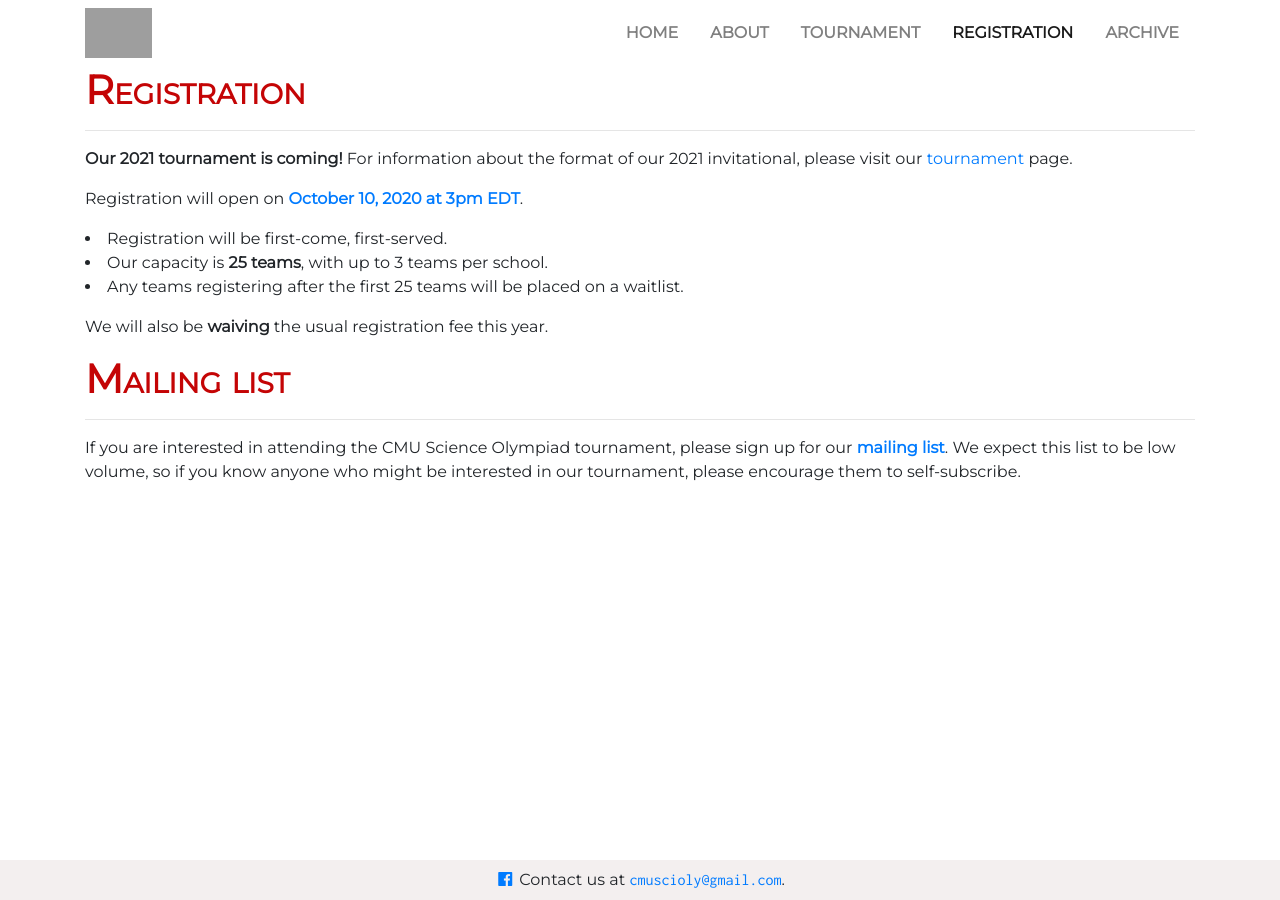
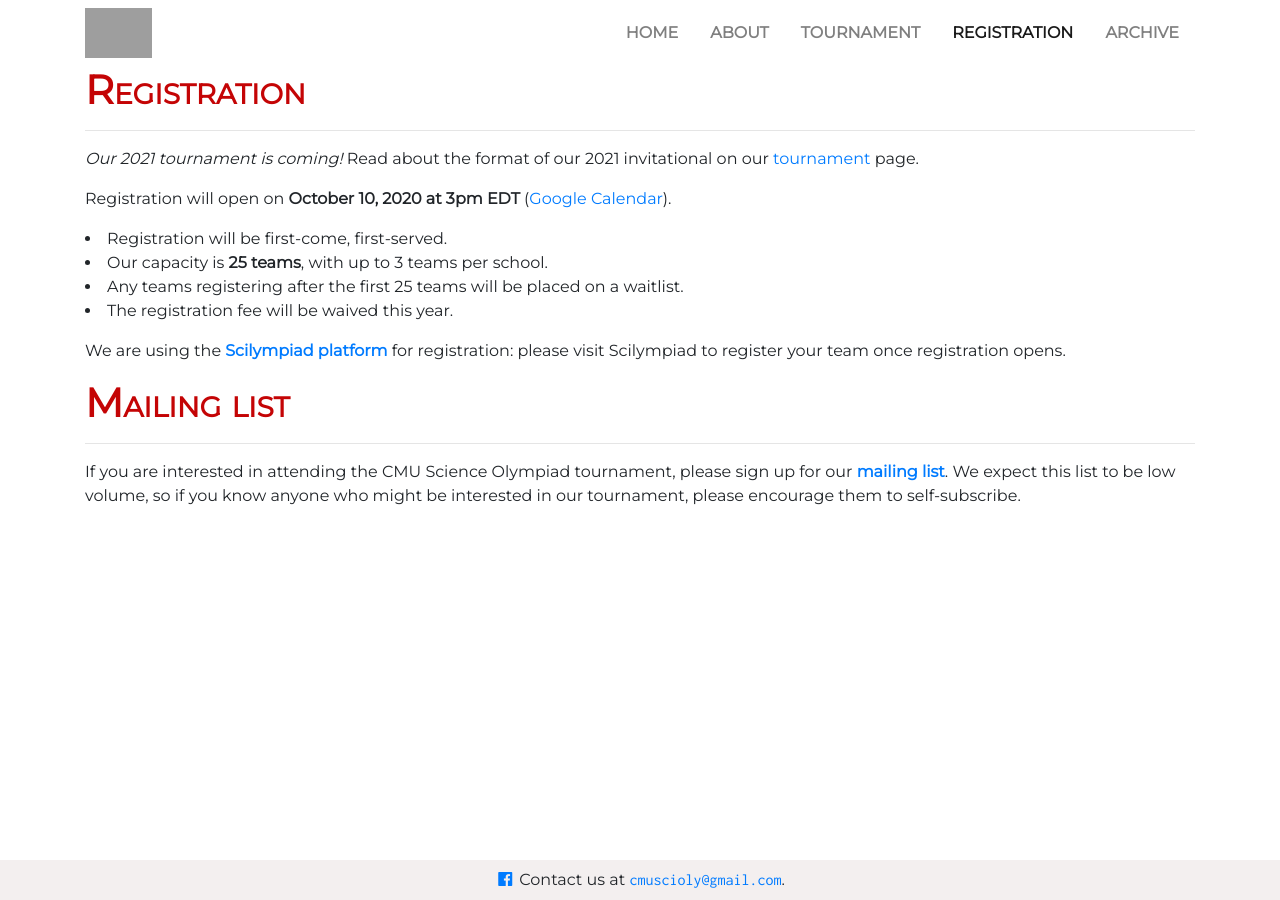
Before and after one commit to cmuscioly/cmuscioly.github.io, a Jekyll site: the page built from registration.md, in a window 1280 px wide. Built offline with Jekyll 4.4.1, drawn with Linux system fonts in a browser that asks for light colours; nearby versions of some CDN libraries; grey boxes are pictures that could not be loaded.

Commit message:
Use Scilympiad platform

```diff
--- a/registration.md
+++ b/registration.md
@@ -7,18 +7,21 @@ permalink: /registration/
 # Registration
 <hr>
 
-**Our 2021 tournament is coming!**  For information about the format of our 2021
-invitational, please visit our [tournament](/tournament/) page.
+_Our 2021 tournament is coming!_  Read about the format of our 2021
+invitational on our [tournament](/tournament/) page.
 
-Registration will open on
-<a href="http://www.google.com/calendar/event?action=TEMPLATE&dates=20201010T190000Z%2F20201010T190000Z&text=Team%20registration%20opens%20for%20CMU%20Science%20Olympiad%202021&location=https%3A%2F%2Fcmuscioly.org%2F"><strong>October 10, 2020 at 3pm EDT</strong></a>.
+Registration will open on **October 10, 2020 at 3pm EDT** (<a
+href="http://www.google.com/calendar/event?action=TEMPLATE&dates=20201010T190000Z%2F20201010T190000Z&text=Team%20registration%20opens%20for%20CMU%20Science%20Olympiad%202021&location=https%3A%2F%2Fcmuscioly.org%2F"
+target="_blank">Google Calendar</a>).
 
 * Registration will be first-come, first-served.
 * Our capacity is **25 teams**, with up to 3 teams per school.
 * Any teams registering after the first 25 teams will be placed on a waitlist.
+* The registration fee will be waived this year.
 
-We will also be **waiving** the usual registration fee this year.
-
+We are using the <strong><a href="https://scilympiad.com/pa-cmuso"
+target="_blank">Scilympiad platform</a></strong> for registration: please visit
+Scilympiad to register your team once registration opens.
 
 
 # Mailing list
```
